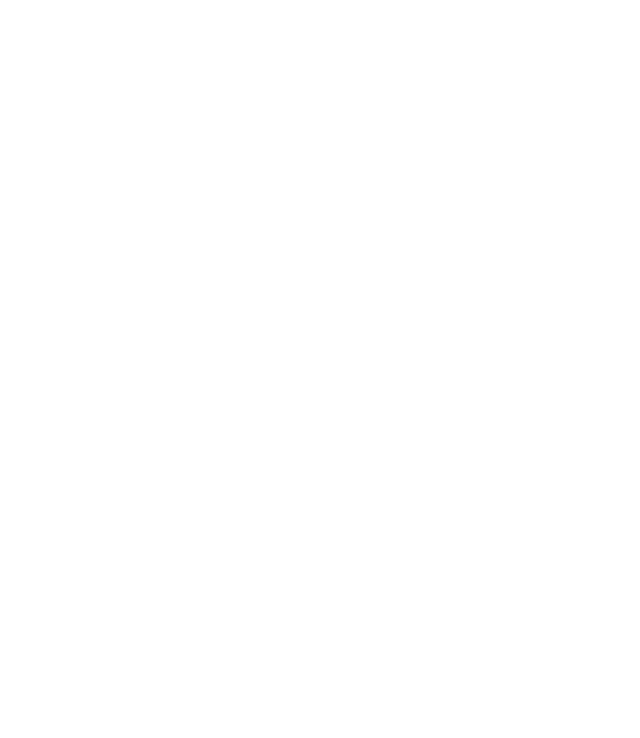
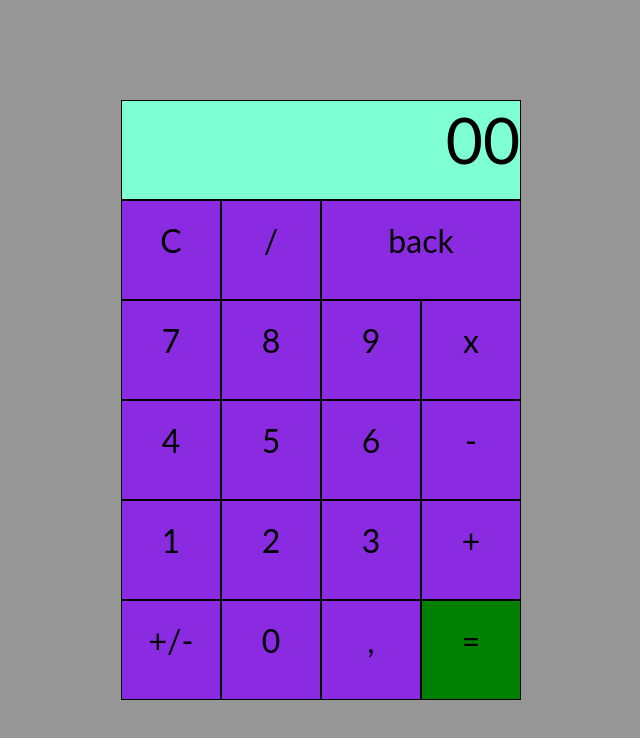
Before and after one commit to armod/react-calculator, a React (Create React App) app: page / in a window 1280 px wide. Shown: the top 738 px of the page, without its empty margins (319-959 px from the left). Built offline with nearby package versions, Linux system fonts and the light colour scheme.

Commit message:
calculator

```diff
--- a/src/App.js
+++ b/src/App.js
@@ -1,7 +1,123 @@
+import React, { useState } from 'react'
 import './App.css'
+import { Button } from './Button'
 
 function App() {
-  return <div className='App'></div>
+  const [value, setValue] = useState(0)
+  const [liczba, setLiczba] = useState(0)
+
+  const clickedNumber = (num) => {
+    setValue(num)
+    console.log('===', value, num)
+  }
+
+  return (
+    <>
+      <div className='container'>
+        <div className='wynik'>
+          {value}
+          {liczba}
+        </div>
+        {/* I rząd */}
+        <div className='btn' onClick={() => {}}>
+          C
+        </div>
+        <div className='btn'>/</div>
+        <div className='btn podwojny'>back</div>
+        {/* II rząd */}
+        <div
+          className='btn'
+          onClick={() => {
+            clickedNumber(7)
+          }}
+        >
+          7
+        </div>
+
+        <div
+          className='btn'
+          onClick={() => {
+            clickedNumber(8)
+          }}
+        >
+          8
+        </div>
+        <div
+          className='btn'
+          onClick={() => {
+            clickedNumber(9)
+          }}
+        >
+          9
+        </div>
+        <div className='btn'>x</div>
+        {/* III rząd */}
+        <div
+          className='btn'
+          onClick={() => {
+            clickedNumber(4)
+          }}
+        >
+          4
+        </div>
+        <div
+          className='btn'
+          onClick={() => {
+            clickedNumber(5)
+          }}
+        >
+          5
+        </div>
+        <div
+          className='btn'
+          onClick={() => {
+            clickedNumber(6)
+          }}
+        >
+          6
+        </div>
+        <div className='btn'>-</div>
+        {/* IV rząd */}
+        <div
+          className='btn'
+          onClick={() => {
+            clickedNumber(1)
+          }}
+        >
+          1
+        </div>
+        <div
+          className='btn'
+          onClick={() => {
+            clickedNumber(2)
+          }}
+        >
+          2
+        </div>
+        <div
+          className='btn'
+          onClick={() => {
+            clickedNumber(3)
+          }}
+        >
+          3
+        </div>
+        <div className='btn'>+</div>
+        {/* V rząd */}
+        <div className='btn'>+/-</div>
+        <div
+          className='btn'
+          onClick={() => {
+            clickedNumber(0)
+          }}
+        >
+          0
+        </div>
+        <div className='btn'>,</div>
+        <div className='btn rowna'>=</div>
+      </div>
+    </>
+  )
 }
 
 export default App
--- /dev/null
+++ b/src/Button.js
@@ -0,0 +1,17 @@
+import React, { useState } from 'react'
+
+export const Button = () => {
+  const [value, setValue] = useState()
+  const [name, setName] = useState('')
+  //const [operator, setOperator] = useState()
+
+  const handleClick = () => {
+    setValue(value)
+    console.log(value)
+  }
+  return (
+    <button className='btn' onClick={handleClick}>
+      {name}
+    </button>
+  )
+}
--- a/src/index.css
+++ b/src/index.css
@@ -1,13 +1,54 @@
-body {
+*,
+::after,
+::before {
   margin: 0;
-  font-family: -apple-system, BlinkMacSystemFont, 'Segoe UI', 'Roboto', 'Oxygen',
-    'Ubuntu', 'Cantarell', 'Fira Sans', 'Droid Sans', 'Helvetica Neue',
-    sans-serif;
-  -webkit-font-smoothing: antialiased;
-  -moz-osx-font-smoothing: grayscale;
+  padding: 0;
+  box-sizing: border-box;
 }
 
-code {
-  font-family: source-code-pro, Menlo, Monaco, Consolas, 'Courier New',
-    monospace;
+body {
+  font-family: 'Lato', sans-serif;
+  background: rgb(150, 150, 150);
+  margin: 0 auto;
+  font-size: 1rem;
 }
+
+.container {
+  position: absolute;
+  display: grid;
+  grid-template-columns: repeat(4, 1fr);
+  /* gap: 2px; */
+  grid-auto-rows: minmax(100px, auto);
+  width: 400px;
+  height: 600px;
+  top: 50%;
+  left: 50%;
+  transform: translate(-50%, -50%);
+  border: 0px solid yellow;
+  overflow: hidden;
+}
+.btn {
+  background-color: blueviolet;
+  border: 1px solid black;
+  font-size: 2rem;
+  text-align: center;
+  padding: 20px 0;
+  cursor: pointer;
+}
+
+.btn.rowna {
+  background-color: green;
+}
+
+.btn.podwojny {
+  grid-column: 3/5;
+}
+
+.wynik {
+  border: 1px solid black;
+  background-color: aquamarine;
+  grid-column: 1/5;
+  grid-row: 1;
+  font-size: 4rem;
+  text-align: right;
+}
```
